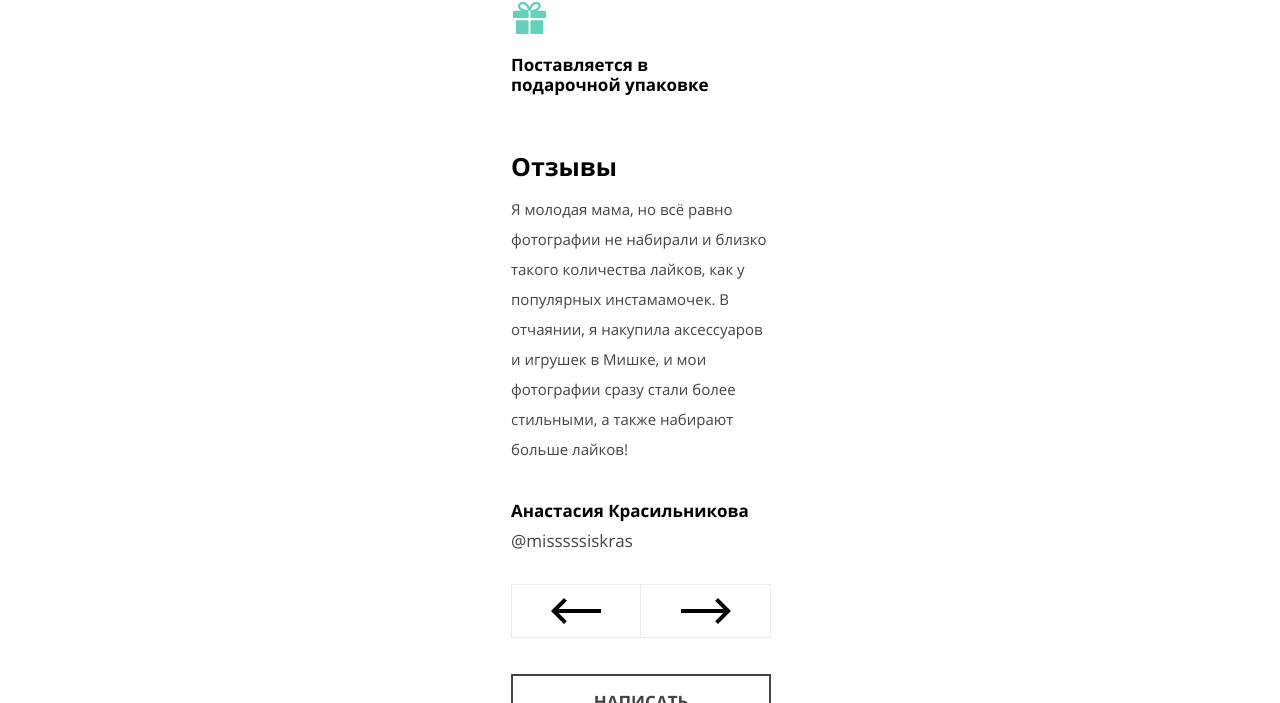
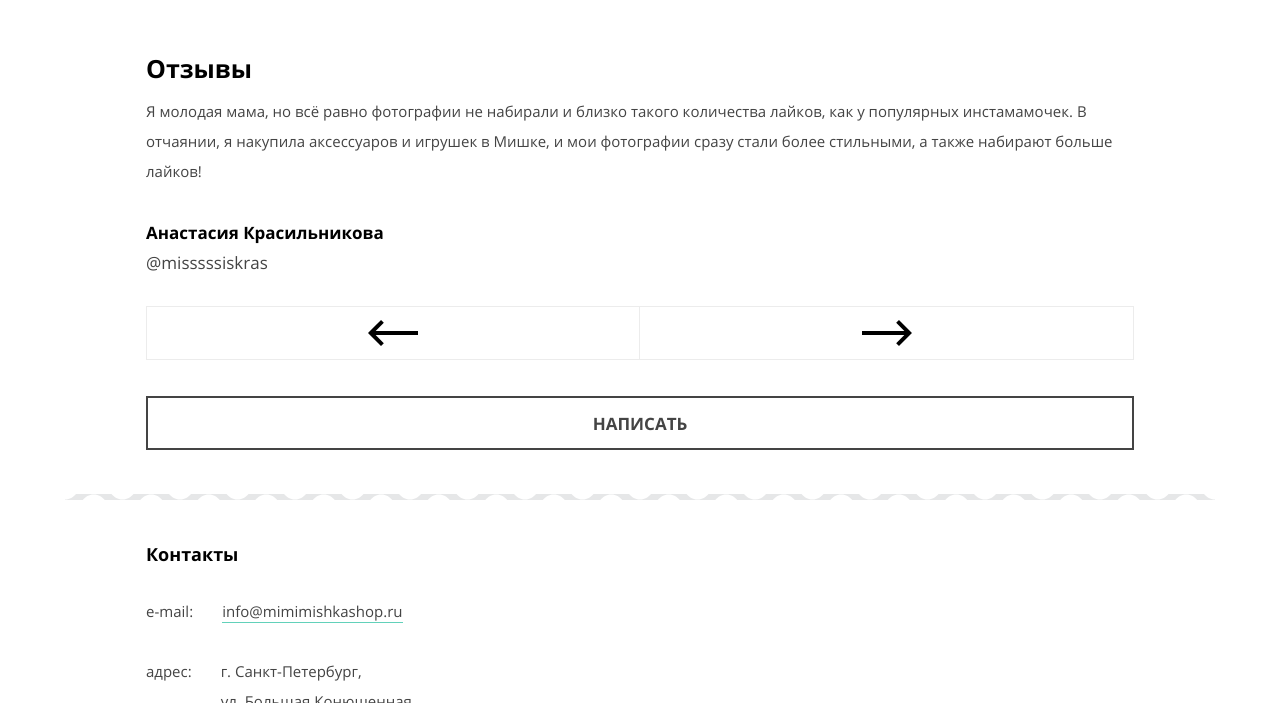
Before and after one commit to avedmigen/170610-mishka-20, a website: page source/index.html in a window 1280 px wide. Shown: the part 2097-2800 px from the top of the page. Drawn offline with nearby package versions, Linux system fonts and the light colour scheme; files that its build step writes are made by us from their sources.

Commit message:
Добавляет брейкпоинты к основной сетке

```diff
--- a/source/index.html
+++ b/source/index.html
@@ -2,6 +2,7 @@
 <html lang="ru">
 <head>
   <meta charset="utf-8">
+  <meta name="viewport" content="width=device-width, initial-scale=1">
   <title>HTML Academy: Мишка | Главная</title>
   <link href="https://fonts.googleapis.com/css2?family=Open+Sans:wght@400;700&display=swap" rel="stylesheet">
   <link rel="stylesheet" href="css/style.css">
--- a/source/less/global.less
+++ b/source/less/global.less
@@ -18,6 +18,14 @@
   box-sizing: border-box;
 }
 
+html {
+  display: block;
+  flex-direction: row;
+  flex-wrap: wrap;
+  justify-content: center;
+  align-content: flex-start;
+}
+
 a {
   text-decoration: none;
 }
@@ -30,7 +38,6 @@ img {
 body {
   display: grid;
   grid-template-rows: min-content 1fr min-content;
-  max-width: 320px;
   margin: 0 auto;
   padding: 0;
   background-color: @color-white;
@@ -39,11 +46,35 @@ body {
   font-size: 15px;
   line-height: 24px;
   color: @color-black;
+
+  @media (max-width: @width-mobile-vw) {
+    width: @width-mobile-tmpl;
+  }
+
+  @media (min-width: @width-mobile-vw) {
+    width: @width-tablet-tmpl;
+  }
+
+  @media (min-width: @width-tablet-vw) {
+    width: @width-desktop-tmpl;
+  }
 }
 
 .wrapper {
-  width: 260px;
   margin: 0 auto;
+  padding: 0;
+
+  @media (max-width: @width-mobile-vw) {
+    width: @width-mobile-wrap;
+  }
+
+  @media (min-width: @width-mobile-vw) {
+    width: @width-tablet-wrap;
+  }
+
+  @media (min-width: @width-tablet-vw) {
+    width: @width-desktop-wrap;
+  }
 }
 
 .visually-hidden:not(:focus):not(:active),
--- a/source/less/variables.less
+++ b/source/less/variables.less
@@ -20,3 +20,17 @@
 
 /* Пути */
 @img-path: "../img";
+
+/* Ширина вьюпорта */
+@width-mobile-vw: 450px;
+@width-tablet-vw: 1024px;
+
+/* Ширина макета */
+@width-mobile-tmpl: 320px;
+@width-tablet-tmpl: 768px;
+@width-desktop-tmpl: 1150px;
+
+/* Ширина враппера */
+@width-mobile-wrap: 260px;
+@width-tablet-wrap: 668px;
+@width-desktop-wrap: 988px;
```
Also changed, not shown: source/blank.html (+1 -0 lines), source/catalog.html (+1 -0 lines), source/form.html (+1 -0 lines).
